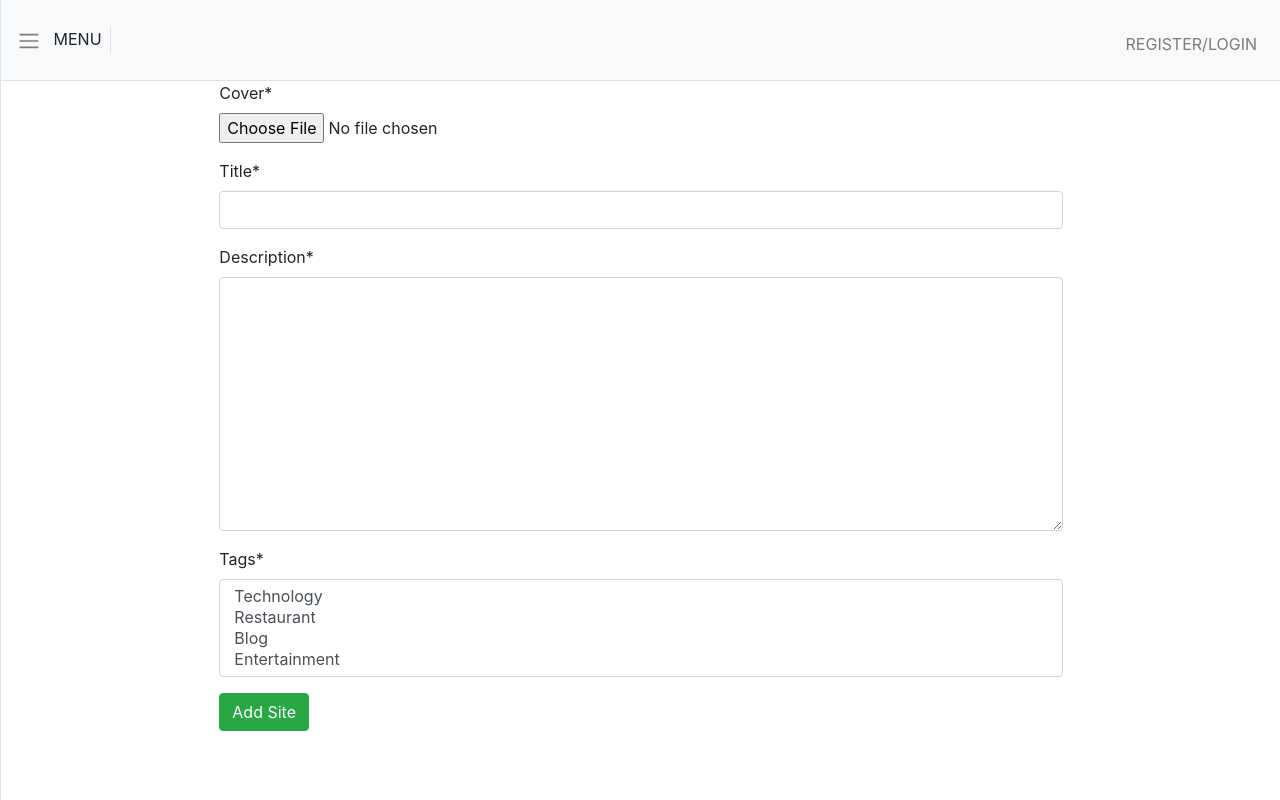
After one commit to Mutembeijoe/my_awwwards, a Django app: page /site/new/ in a window 1280 px wide. The commit adds this page. Run offline with Django 3.2, Linux system fonts and the light colour scheme; data comes from the database, SQL or seed files in the repository; both versions use the stored data as it was after the commit; some libraries are stand-ins or nearby versions.

Commit message:
adds a site create view and template form with crispy forms

```diff
--- a/sites/urls.py
+++ b/sites/urls.py
@@ -1,7 +1,8 @@
 from django.urls import path
-from .views import SiteListView, SiteDetailView
+from .views import SiteListView, SiteDetailView, SiteCreateView
 
 urlpatterns = [
     path('', SiteListView.as_view(), name='home'),
+    path('site/new/', SiteCreateView.as_view(), name='add_site'),
     path('site/<int:pk>', SiteDetailView.as_view(), name='site')
 ]
--- a/sites/views.py
+++ b/sites/views.py
@@ -1,10 +1,20 @@
 from django.shortcuts import render
 from django.views.generic.list import ListView
 from django.views.generic.detail import DetailView
+from django.views.generic.edit import CreateView, UpdateView
 from django.db.models import Sum
 from .models import Site
 
 # Create your views here.
+
+class SiteCreateView(CreateView):
+    model = Site
+    template_name = 'add_site.html'
+    fields = ('cover','title','description','tags')
+
+    def form_valid(self, form):
+        form.instance.author = self.request.user
+        return super().form_valid(form)
 
 
 class SiteListView(ListView):
--- /dev/null
+++ b/templates/add_site.html
@@ -0,0 +1,13 @@
+{% extends 'base.html'%}
+{% load crispy_forms_tags %}
+{% block content %}
+<div class="row">
+    <div class="col-md-8 mx-auto">
+        <form action="" method="POST" enctype="multipart/form-data">
+            {% csrf_token %}
+            {{form | crispy}}
+            <button type="submit" class="btn btn-success">Add Site</button>
+        </form>
+    </div>
+</div>
+{% endblock %}
--- a/templates/navbar.html
+++ b/templates/navbar.html
@@ -28,7 +28,7 @@
                 </div>
             </li>
             <li>
-                <a class="btn btn-success btn-large h-100 py-3 ml-2" href="">Submit your Site!</a>
+                <a class="btn btn-success btn-large h-100 py-3 ml-2" href="{% url 'add_site' %}">Submit your Site!</a>
             </li>
             {% else %}
             <li class="nav-item">
```
Also changed, not shown: db.sqlite3, media/sites_images/250px-North_America_orthographic_projection.svg.png (added), media/sites_images/250px-North_America_orthographic_projection.svg_O8PapBA.png (added).
